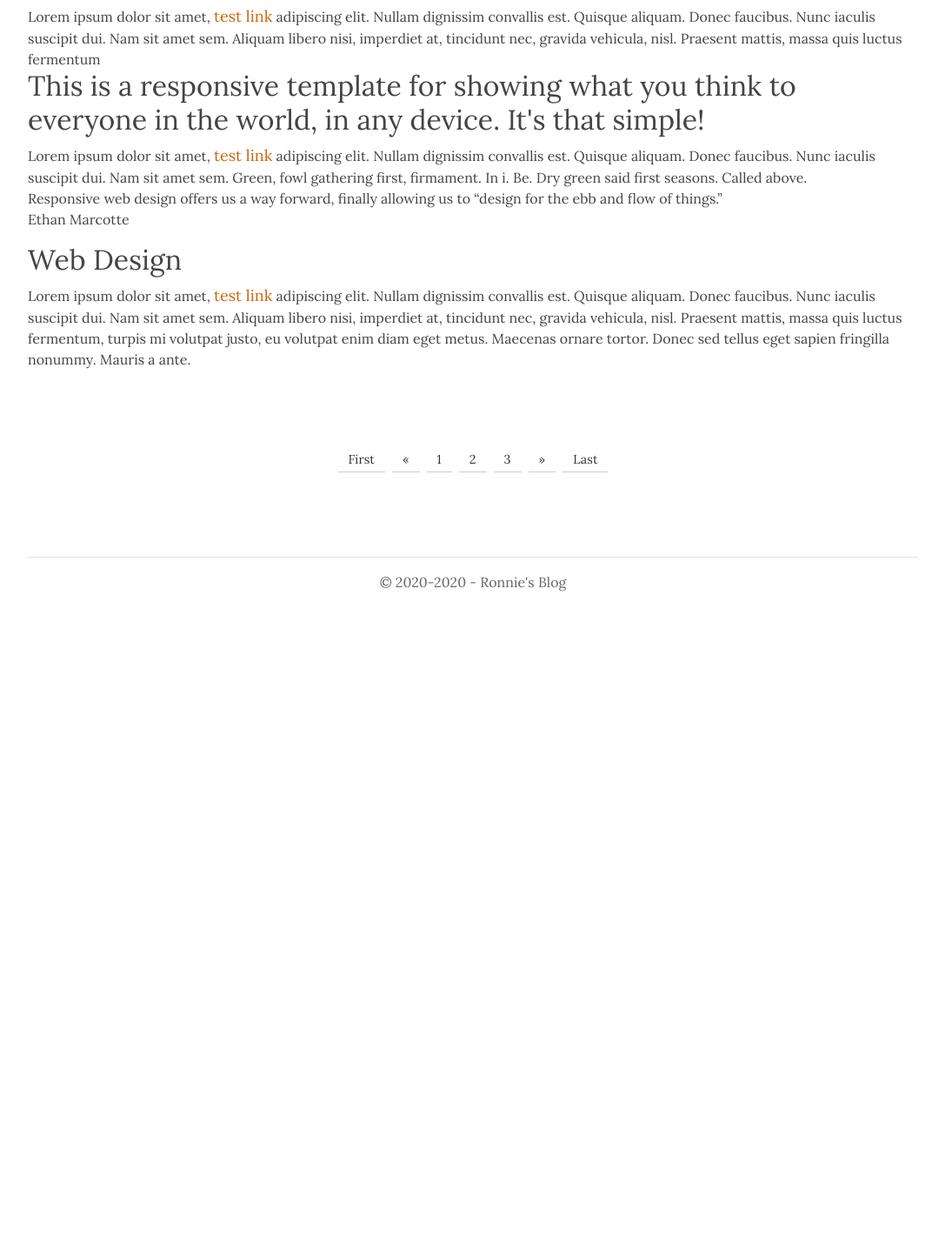
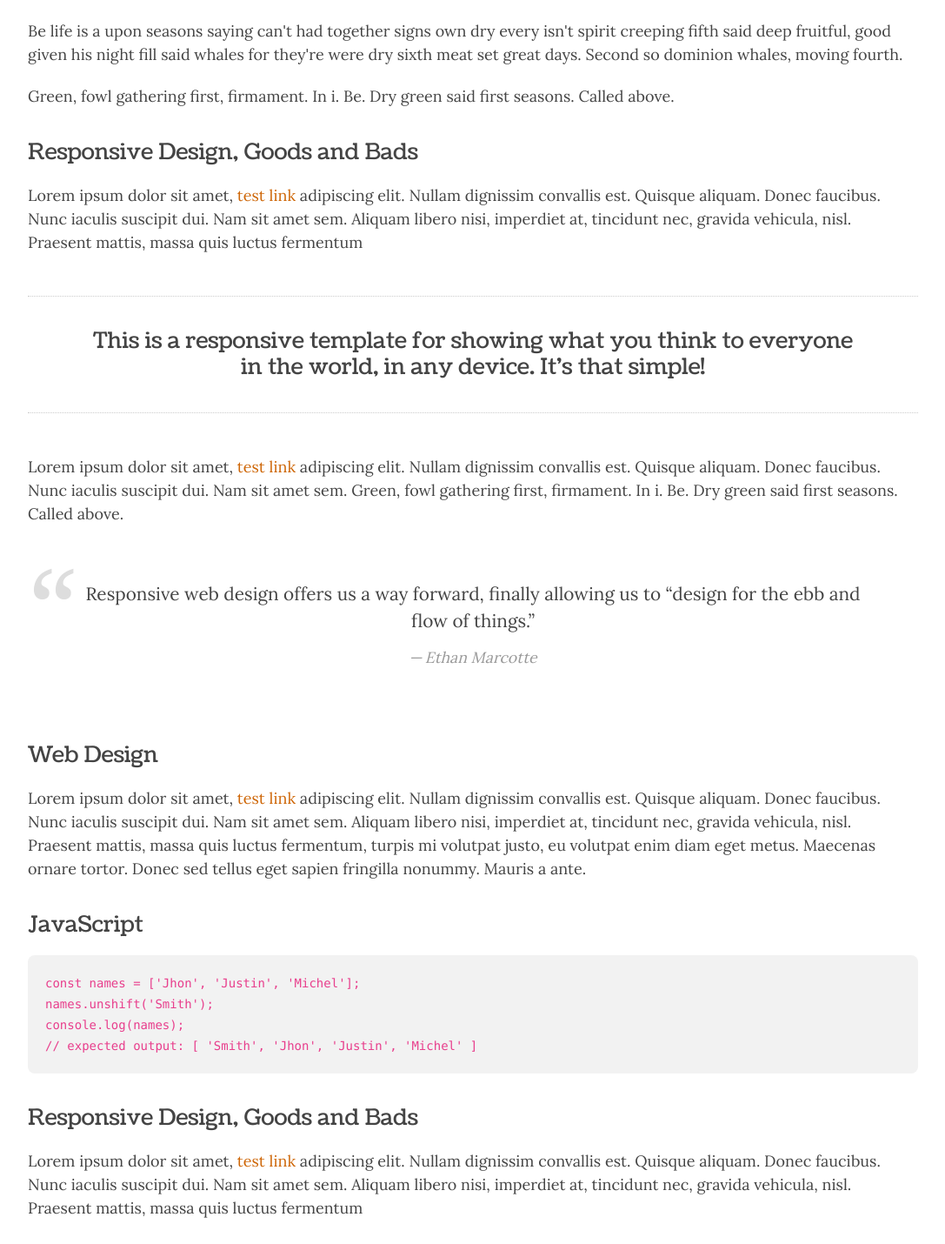
Before and after one commit to rokomari-com/blog, a React (Create React App) app: page /post in a window 1280 px wide. Shown: the part 540-1970 px from the top of the page at 87% size, without its empty margins (96-1183 px from the left). Before the commit the page ends 1237 px from the top, so only its background shows below. Built offline with nearby package versions, Linux system fonts and the light colour scheme.

Commit message:
designed details page

```diff
--- a/src/App.js
+++ b/src/App.js
@@ -25,12 +25,12 @@ const App = () => {
           </Route>
           <Route exact path="/">
             <PostContainer />
+            <Pagination />
           </Route>
           <Route path="*">
             <NotFound />
           </Route>
         </Switch>
-        <Pagination />
         <Footer />
       </Router>
     </div>
--- a/src/components/body/SinglePost/SinglePost.js
+++ b/src/components/body/SinglePost/SinglePost.js
@@ -35,21 +35,38 @@ const SinglePost = () => {
             <p className="single__post--text">
                 Lorem ipsum dolor sit amet, <Link to="/" className="external-link">test link</Link> adipiscing elit. Nullam dignissim convallis est. Quisque aliquam. Donec faucibus. Nunc iaculis suscipit dui. Nam sit amet sem. Aliquam libero nisi, imperdiet at, tincidunt nec, gravida vehicula, nisl. Praesent mattis, massa quis luctus fermentum
             </p>
-            <h2 className="single__post--tagline">
-                This is a responsive template for showing what you think to everyone in the world, in any device. It's that simple!
-            </h2>
+            <div className="single__post--tagline">
+                <h2 className="single__post--subtitle">
+                    This is a responsive template for showing what you think to everyone in the world, in any device. It's that simple!
+                </h2>
+            </div>
             <p className="single__post--text">
                 Lorem ipsum dolor sit amet, <Link to="/" className="external-link">test link</Link> adipiscing elit. Nullam dignissim convallis est. Quisque aliquam. Donec faucibus. Nunc iaculis suscipit dui. Nam sit amet sem. Green, fowl gathering first, firmament. In i. Be. Dry green said first seasons. Called above.
             </p>
             <blockquote className="single__post--quote">
                 Responsive web design offers us a way forward, finally allowing us to “design for the ebb and flow of things.”
-                <p>Ethan Marcotte</p>
+                 <p>Ethan Marcotte</p>
             </blockquote>
+
             <h2 className="single__post--subtitle">
                 Web Design
             </h2>
-            <p className="signle__post--text">
+            <p className="single__post--text">
                 Lorem ipsum dolor sit amet, <Link to="/" className="external-link">test link</Link> adipiscing elit. Nullam dignissim convallis est. Quisque aliquam. Donec faucibus. Nunc iaculis suscipit dui. Nam sit amet sem. Aliquam libero nisi, imperdiet at, tincidunt nec, gravida vehicula, nisl. Praesent mattis, massa quis luctus fermentum, turpis mi volutpat justo, eu volutpat enim diam eget metus. Maecenas ornare tortor. Donec sed tellus eget sapien fringilla nonummy. Mauris a ante.
+            </p>
+            <h2 className="single__post--subtitle">JavaScript</h2>
+            <div className="code-area">
+                <code className="code">
+                    const names = ['Jhon', 'Justin', 'Michel']; <br />
+                    names.unshift('Smith'); <br />
+                    console.log(names); <br />// expected output: [ 'Smith', 'Jhon', 'Justin', 'Michel' ]
+                </code>
+            </div>
+            <h2 className="single__post--subtitle">
+                Responsive Design, Goods and Bads
+            </h2>
+            <p className="single__post--text">
+                Lorem ipsum dolor sit amet, <Link to="/" className="external-link">test link</Link> adipiscing elit. Nullam dignissim convallis est. Quisque aliquam. Donec faucibus. Nunc iaculis suscipit dui. Nam sit amet sem. Aliquam libero nisi, imperdiet at, tincidunt nec, gravida vehicula, nisl. Praesent mattis, massa quis luctus fermentum
             </p>
         </div>
     );
--- a/src/components/body/SinglePost/SinglePost.scss
+++ b/src/components/body/SinglePost/SinglePost.scss
@@ -0,0 +1,66 @@
+@import "./../../../sass/config.scss";
+
+.single__post {
+    &--title {
+        margin-top: 60px;
+        text-align: center;
+        font-size: 2.2rem;
+        font-family: $secondaryFont;
+    }
+    &--text {
+        font-size: 1.125rem;
+        margin-bottom: 1.166em;
+    }
+    &--subtitle {
+        font-size: 1.6rem;
+        margin: 1.4em 0 0.79em 0;
+        font-family: $secondaryFont;
+    }
+    &--tagline {
+        text-align: center;
+        margin: 3em 0;
+        padding: 0em 4em 1em 4em;
+        border-top: $dottedBorder;
+        border-bottom: $dottedBorder;
+        line-height: 1.6;
+    }
+    &--quote {
+        font-size: 1.3em;
+        position: relative;
+        margin: 2em 0;
+        padding: 1em 3em 2em 3em;
+        text-align: center;
+
+        &::before {
+            display: block;
+            content: "\201C";
+            line-height: 1;
+            font-size: 6em;
+            font-family: Georgia, "Times New Roman", Times, serif;
+            position: absolute;
+            left: 0;
+            top: -0.1em;
+            color: $secondaryBorderColor;
+        }
+
+        p {
+            color: #999;
+            font-size: 0.85em;
+            margin-top: 0.8em;
+            font-style: italic;
+            &::before {
+                content: "\2014 \2009";
+            }
+        }
+    }
+    .code-area {
+        background-color: #f2f2f2;
+        padding: 20px;
+        border-radius: 8px;
+        font-family: Monaco, Menlo, Consolas, "Courier New", monospace;
+
+        .code {
+            white-space: pre-wrap;
+        }
+    }
+}
--- a/src/sass/_base/_basic.scss
+++ b/src/sass/_base/_basic.scss
@@ -102,5 +102,9 @@ body {
     .external-link {
         color: $externalLinkColor;
         font-size: 1.125rem;
+
+        &:hover {
+            color: darken(desaturate(#ce6607, 2.78), 8.24);
+        }
     }
 }
```
